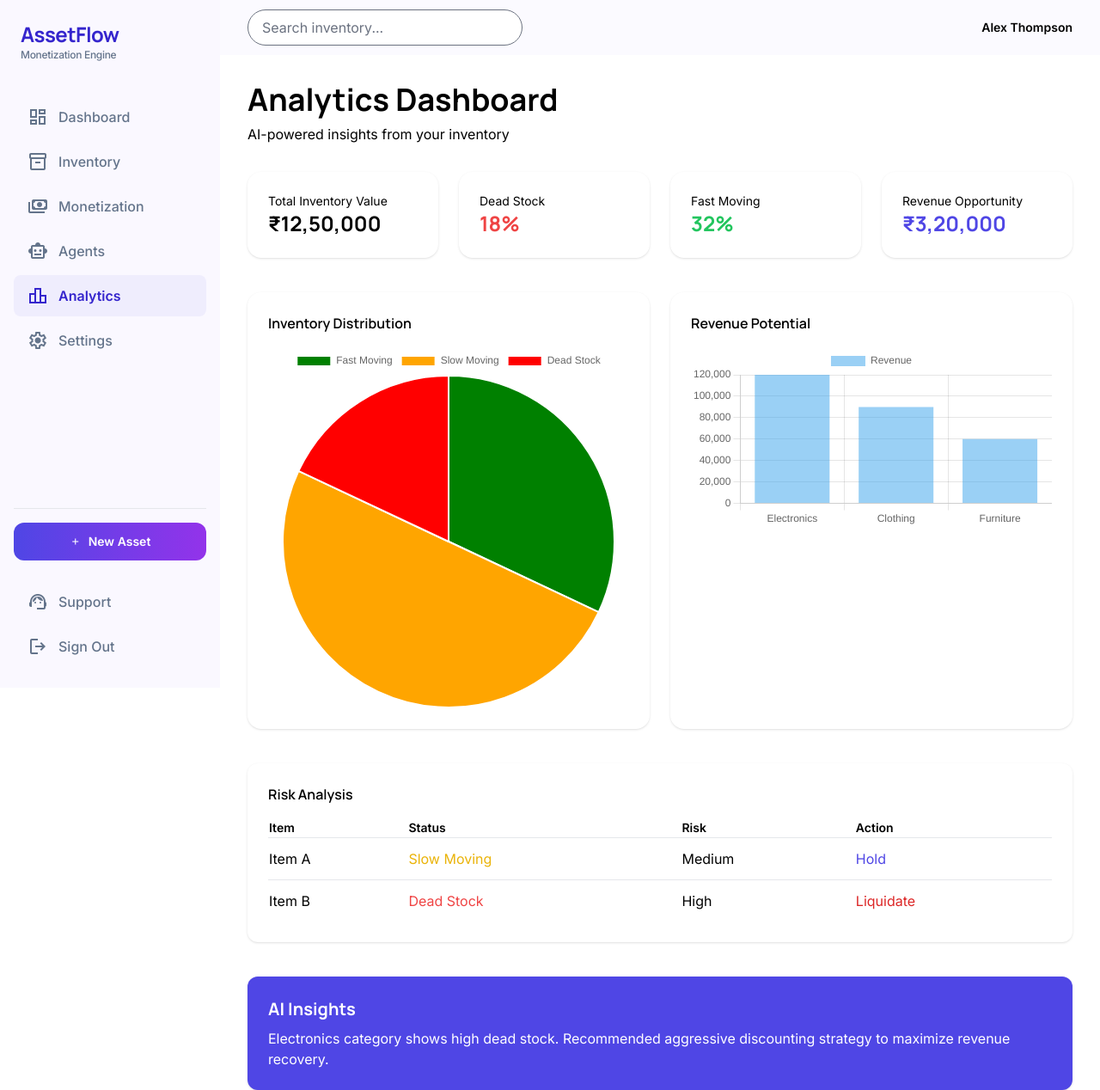
After one commit to vidhwan06/inventory-monetisation-system, a FastAPI app: template templates/analytics.html in a window 1280 px wide. The commit adds this page. Shown: the whole page at 86% size. Run offline with FastAPI, Linux system fonts and the light colour scheme; the template is opened without the code that fills it, so the values that code supplies are empty; some libraries are stand-ins or nearby versions.

Commit message:
Initial commit (incomplete features)

```diff
--- a/main.py
+++ b/main.py
@@ -2,6 +2,9 @@ from fastapi import FastAPI, File, UploadFile
 from fastapi.responses import FileResponse
 from fastapi.middleware.cors import CORSMiddleware
 from fastapi.staticfiles import StaticFiles
+from fastapi.templating import Jinja2Templates
+from fastapi.responses import HTMLResponse
+from fastapi import Request
 import os
 import pandas as pd
 from dotenv import load_dotenv
@@ -58,6 +61,14 @@ def serve_inventory():
 def serve_monetization():
     return FileResponse(os.path.join(TEMPLATES_DIR, "monetization.html"))
 
+templates = Jinja2Templates(directory="templates")
+
+@app.get("/analytics")
+def serve_analytics():
+    analytics_path = os.path.join(TEMPLATES_DIR, "analytics.html")
+    with open(analytics_path, "r", encoding="utf-8") as f:
+        return HTMLResponse(f.read())
+
 # -----------------------------
 # MAIN ANALYSIS API
 # -----------------------------
--- /dev/null
+++ b/templates/analytics.html
@@ -0,0 +1,220 @@
+<!DOCTYPE html>
+<html class="light" lang="en">
+<head>
+<meta charset="utf-8"/>
+<meta name="viewport" content="width=device-width, initial-scale=1.0"/>
+<title>AssetFlow | Analytics</title>
+
+<script src="https://cdn.tailwindcss.com?plugins=forms,container-queries"></script>
+
+<link href="https://fonts.googleapis.com/css2?family=Manrope:wght@400;600;700;800&family=Inter:wght@400;500;600&display=swap" rel="stylesheet"/>
+<link href="https://fonts.googleapis.com/css2?family=Material+Symbols+Outlined" rel="stylesheet"/>
+
+<script src="https://cdn.jsdelivr.net/npm/chart.js"></script>
+
+<style>
+body { font-family: 'Inter', sans-serif; }
+h1, h2, h3 { font-family: 'Manrope', sans-serif; }
+</style>
+</head>
+
+<body class="bg-surface text-on-surface overflow-x-hidden">
+
+<!-- ✅ FIXED SIDEBAR -->
+<aside class="fixed left-0 top-0 bottom-0 w-64 border-r-0 bg-[#faf8ff] flex flex-col h-screen py-6 px-4 z-50">
+
+  <div class="mb-10 px-2">
+    <h1 class="text-2xl font-bold text-[#3525cd] font-manrope tracking-tight">
+      AssetFlow
+    </h1>
+    <p class="text-xs text-slate-500 font-medium tracking-tight">
+      Monetization Engine
+    </p>
+  </div>
+
+  <nav class="flex-1 space-y-1">
+
+    <a href="/"
+       class="flex items-center gap-3 px-4 py-3 text-slate-500 dark:text-slate-400 font-medium font-manrope hover:translate-x-1 transition-transform duration-200">
+      <span class="material-symbols-outlined">dashboard</span>
+      <span>Dashboard</span>
+    </a>
+
+    <a href="/inventory"
+       class="flex items-center gap-3 px-4 py-3 text-slate-500 dark:text-slate-400 font-medium font-manrope hover:translate-x-1 transition-transform duration-200">
+      <span class="material-symbols-outlined">inventory_2</span>
+      <span>Inventory</span>
+    </a>
+
+    <a href="#"
+       class="flex items-center gap-3 px-4 py-3 text-slate-500 dark:text-slate-400 font-medium font-manrope hover:translate-x-1 transition-transform duration-200">
+      <span class="material-symbols-outlined">payments</span>
+      <span>Monetization</span>
+    </a>
+
+    <a href="/orchestration"
+       class="flex items-center gap-3 px-4 py-3 text-slate-500 dark:text-slate-400 font-medium font-manrope hover:translate-x-1 transition-transform duration-200">
+      <span class="material-symbols-outlined">smart_toy</span>
+      <span>Agents</span>
+    </a>
+
+    <!-- 🔥 ACTIVE ANALYTICS -->
+    <a href="/analytics"
+       class="flex items-center gap-3 px-4 py-3 text-[#3525cd] dark:text-white font-semibold bg-[#3525cd]/5 dark:bg-[#4f46e5]/10 rounded-lg font-manrope">
+      <span class="material-symbols-outlined">leaderboard</span>
+      <span>Analytics</span>
+    </a>
+
+    <a href="#"
+       class="flex items-center gap-3 px-4 py-3 text-slate-500 dark:text-slate-400 font-medium font-manrope hover:translate-x-1 transition-transform duration-200">
+      <span class="material-symbols-outlined">settings</span>
+      <span>Settings</span>
+    </a>
+
+  </nav>
+
+  <div class="mt-auto space-y-1 border-t pt-4">
+
+    <button class="w-full bg-gradient-to-r from-indigo-600 to-purple-600 text-white py-3 rounded-xl font-semibold text-sm mb-6 flex items-center justify-center gap-2">
+      <span class="material-symbols-outlined text-sm">add</span>
+      New Asset
+    </button>
+
+    <a href="#"
+       class="flex items-center gap-3 px-4 py-3 text-slate-500 font-medium font-manrope">
+      <span class="material-symbols-outlined">support_agent</span>
+      <span>Support</span>
+    </a>
+
+    <a href="#"
+       class="flex items-center gap-3 px-4 py-3 text-slate-500 font-medium font-manrope">
+      <span class="material-symbols-outlined">logout</span>
+      <span>Sign Out</span>
+    </a>
+
+  </div>
+
+</aside>
+
+<!-- MAIN -->
+<main class="ml-64 min-h-screen">
+
+<header class="fixed top-0 right-0 left-64 z-40 bg-[#faf8ff]/70 backdrop-blur-xl h-16 flex justify-between items-center px-8">
+<input class="bg-surface-container-low rounded-full px-4 py-2 w-1/3" placeholder="Search inventory..."/>
+<div class="flex items-center gap-4">
+<span class="text-sm font-semibold">Alex Thompson</span>
+</div>
+</header>
+
+<div class="pt-24 px-8">
+
+<h2 class="text-4xl font-bold mb-2">Analytics Dashboard</h2>
+<p class="text-on-surface-variant mb-8">AI-powered insights from your inventory</p>
+
+<div class="grid grid-cols-4 gap-6 mb-10">
+
+<div class="bg-surface-container-low p-6 rounded-2xl shadow">
+<p class="text-sm text-on-surface-variant">Total Inventory Value</p>
+<h3 class="text-2xl font-bold">₹12,50,000</h3>
+</div>
+
+<div class="bg-surface-container-low p-6 rounded-2xl shadow">
+<p class="text-sm text-on-surface-variant">Dead Stock</p>
+<h3 class="text-2xl font-bold text-red-500">18%</h3>
+</div>
+
+<div class="bg-surface-container-low p-6 rounded-2xl shadow">
+<p class="text-sm text-on-surface-variant">Fast Moving</p>
+<h3 class="text-2xl font-bold text-green-500">32%</h3>
+</div>
+
+<div class="bg-surface-container-low p-6 rounded-2xl shadow">
+<p class="text-sm text-on-surface-variant">Revenue Opportunity</p>
+<h3 class="text-2xl font-bold text-indigo-600">₹3,20,000</h3>
+</div>
+
+</div>
+
+<div class="grid grid-cols-2 gap-6 mb-10">
+
+<div class="bg-surface-container-low p-6 rounded-2xl shadow">
+<h3 class="mb-4 font-semibold">Inventory Distribution</h3>
+<canvas id="pieChart"></canvas>
+</div>
+
+<div class="bg-surface-container-low p-6 rounded-2xl shadow">
+<h3 class="mb-4 font-semibold">Revenue Potential</h3>
+<canvas id="barChart"></canvas>
+</div>
+
+</div>
+
+<div class="bg-white p-6 rounded-xl shadow mb-10">
+<h3 class="font-semibold mb-4">Risk Analysis</h3>
+
+<table class="w-full text-left">
+<thead>
+<tr class="text-on-surface-variant text-sm">
+<th>Item</th>
+<th>Status</th>
+<th>Risk</th>
+<th>Action</th>
+</tr>
+</thead>
+
+<tbody>
+<tr class="border-t">
+<td class="py-3">Item A</td>
+<td class="text-yellow-500">Slow Moving</td>
+<td>Medium</td>
+<td class="text-indigo-600">Hold</td>
+</tr>
+
+<tr class="border-t">
+<td class="py-3">Item B</td>
+<td class="text-red-500">Dead Stock</td>
+<td>High</td>
+<td class="text-red-600">Liquidate</td>
+</tr>
+</tbody>
+
+</table>
+</div>
+
+<div class="bg-indigo-600 text-white p-6 rounded-xl shadow">
+<h3 class="text-xl font-bold mb-2">AI Insights</h3>
+<p>
+Electronics category shows high dead stock. Recommended aggressive discounting strategy to maximize revenue recovery.
+</p>
+</div>
+
+</div>
+
+</main>
+
+<script>
+new Chart(document.getElementById("pieChart"), {
+type: "pie",
+data: {
+labels: ["Fast Moving", "Slow Moving", "Dead Stock"],
+datasets: [{
+data: [32, 50, 18],
+backgroundColor: ["green", "orange", "red"]
+}]
+}
+});
+
+new Chart(document.getElementById("barChart"), {
+type: "bar",
+data: {
+labels: ["Electronics", "Clothing", "Furniture"],
+datasets: [{
+label: "Revenue",
+data: [120000, 90000, 60000]
+}]
+}
+});
+</script>
+
+</body>
+</html>
```
Also changed, not shown: templates/index.html (+5 -3 lines), templates/inventory_view.html (+18 -11 lines), templates/orchestration.html (+5 -3 lines).
